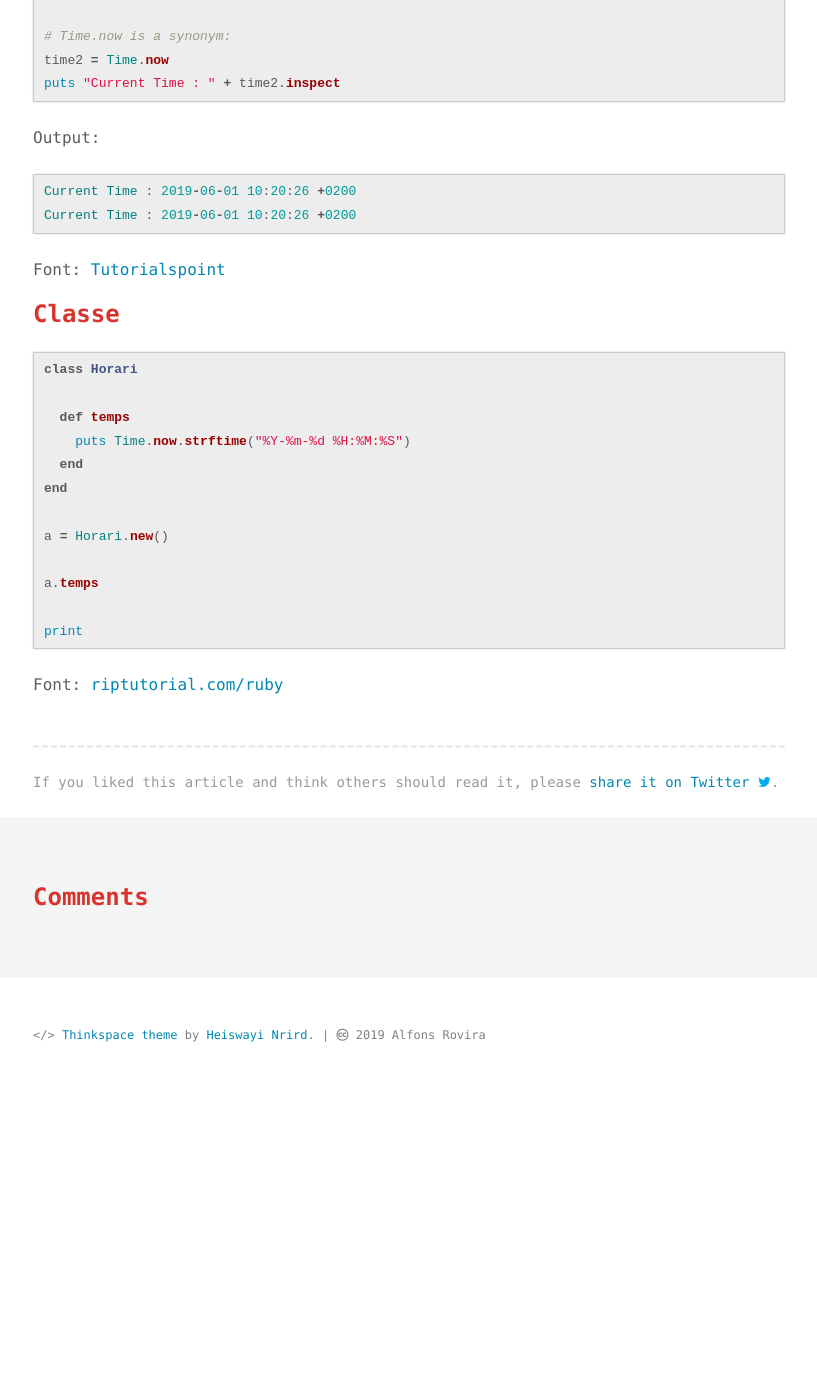
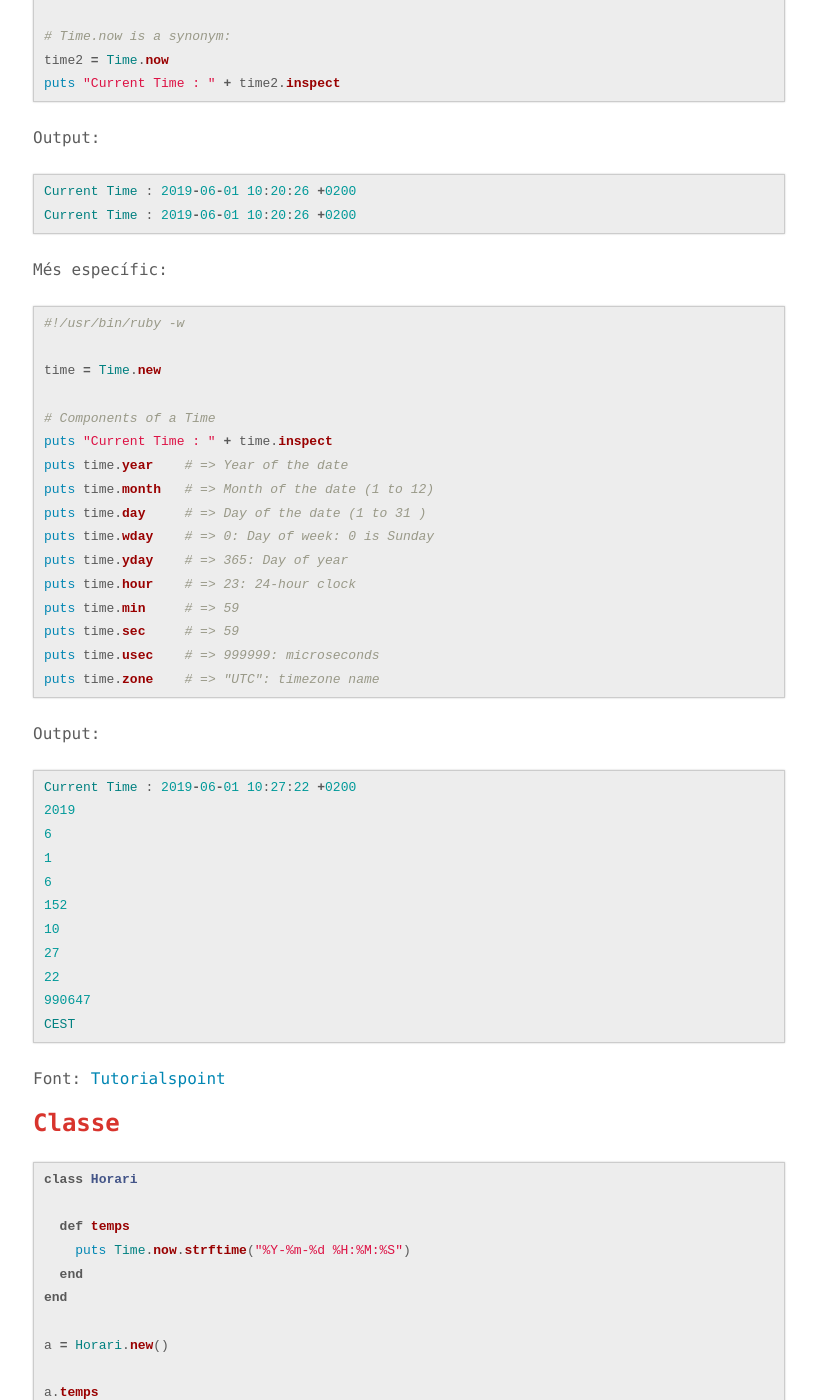
Before and after one commit to inclusa/ruby, a Jekyll site: the page built from _posts/2019-05-31-62-time.md, in a window 1280 px wide and 1400 px high, scrolled down 933 px. Shown: the whole window, without its empty margins (231-1048 px from the left). Built offline with Jekyll 4.4.1, drawn with Linux system fonts in a browser that asks for light colours; comment, search, counter and statistics services are not loaded; before the commit the page ends 2025 px from its top, so only the background shows below that.

Commit message:
Time amb expemples específics

````diff
--- a/_posts/2019-05-31-62-time.md
+++ b/_posts/2019-05-31-62-time.md
@@ -56,6 +56,43 @@ Current Time : 2019-06-01 10:20:26 +0200
 Current Time : 2019-06-01 10:20:26 +0200
 ```
 
+Més específic:
+
+```ruby
+#!/usr/bin/ruby -w
+
+time = Time.new
+
+# Components of a Time
+puts "Current Time : " + time.inspect
+puts time.year    # => Year of the date
+puts time.month   # => Month of the date (1 to 12)
+puts time.day     # => Day of the date (1 to 31 )
+puts time.wday    # => 0: Day of week: 0 is Sunday
+puts time.yday    # => 365: Day of year
+puts time.hour    # => 23: 24-hour clock
+puts time.min     # => 59
+puts time.sec     # => 59
+puts time.usec    # => 999999: microseconds
+puts time.zone    # => "UTC": timezone name
+```
+
+Output:
+
+```ruby
+Current Time : 2019-06-01 10:27:22 +0200
+2019
+6
+1
+6
+152
+10
+27
+22
+990647
+CEST
+```
+
 Font: [Tutorialspoint](https://www.tutorialspoint.com/ruby/ruby_date_time.htm)
 
 ### Classe
````
